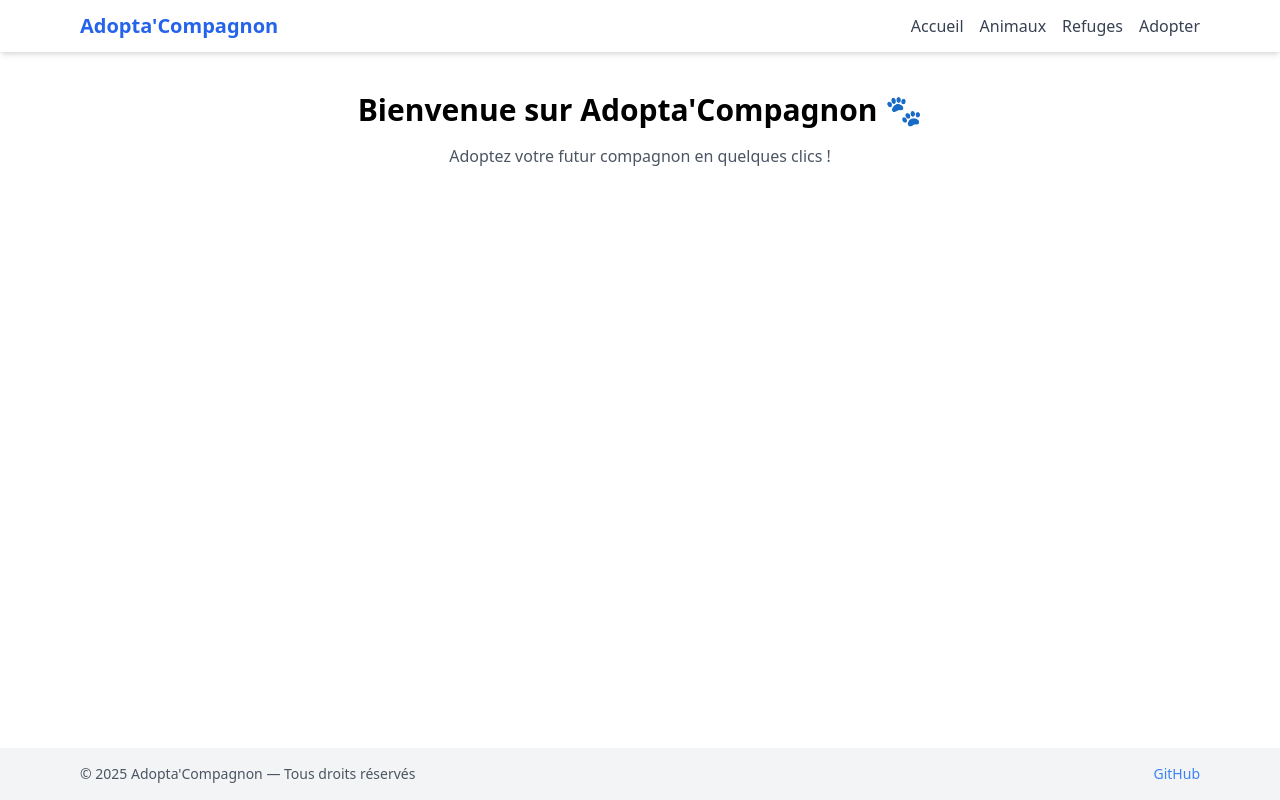
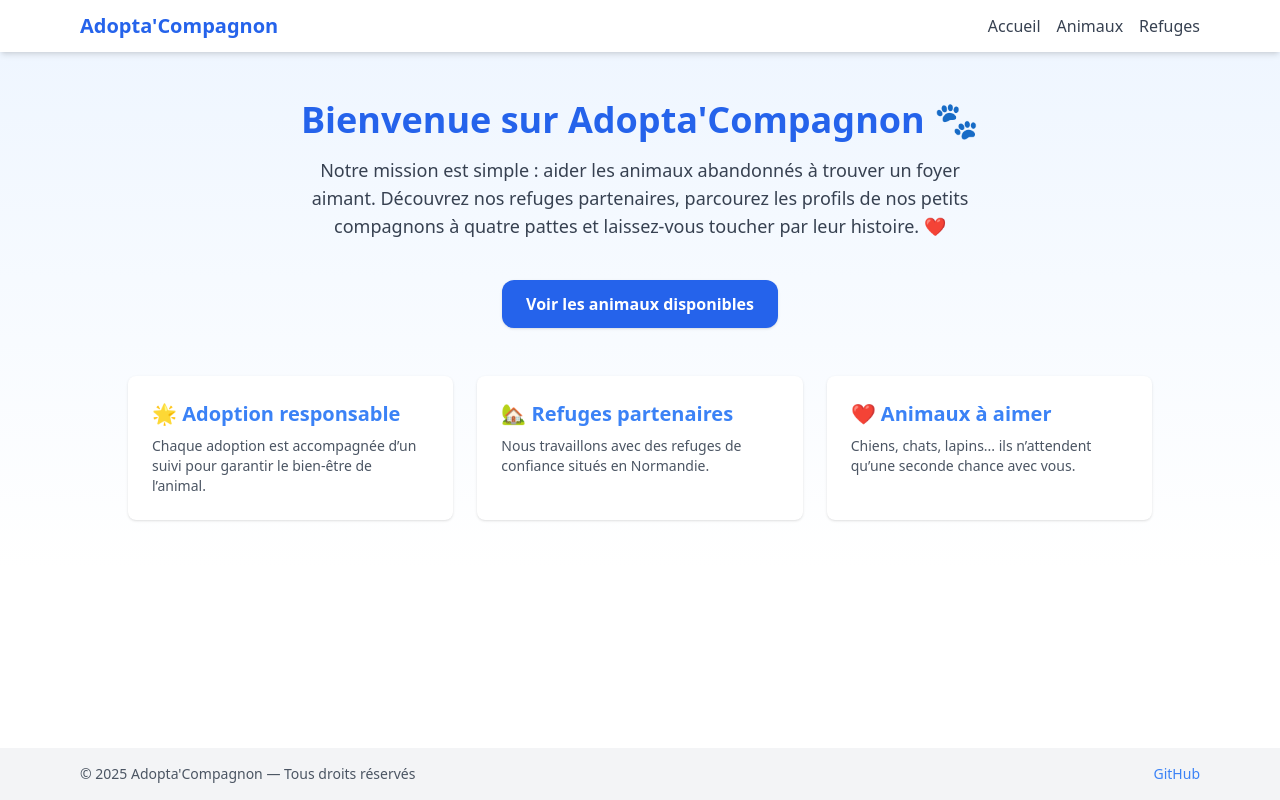
Before and after one commit to Tom-Dln/adopta-frontend, a Vue app: page / in a window 1280 px wide. Built offline with nearby package versions, Linux system fonts and the light colour scheme.

Commit message:
First Polish

```diff
--- a/src/components/Navbar.vue
+++ b/src/components/Navbar.vue
@@ -6,7 +6,6 @@
         <router-link to="/" class="hover:text-blue-500">Accueil</router-link>
         <router-link to="/animals" class="hover:text-blue-500">Animaux</router-link>
         <router-link to="/shelters" class="hover:text-blue-500">Refuges</router-link>
-        <router-link to="/adopt/1" class="hover:text-blue-500">Adopter</router-link>
       </div>
     </div>
   </nav>
--- a/src/pages/Home.vue
+++ b/src/pages/Home.vue
@@ -1,6 +1,37 @@
 <template>
-  <div class="text-center p-10">
-    <h1 class="text-3xl font-bold">Bienvenue sur Adopta'Compagnon 🐾</h1>
-    <p class="text-gray-600 mt-4">Adoptez votre futur compagnon en quelques clics !</p>
+  <div class="bg-gradient-to-b from-blue-50 to-white py-12 px-4 text-center">
+    <h1 class="text-4xl font-extrabold text-blue-600 mb-4">Bienvenue sur Adopta'Compagnon 🐾</h1>
+    <p class="text-lg text-gray-700 max-w-2xl mx-auto mb-6">
+      Notre mission est simple : aider les animaux abandonnés à trouver un foyer aimant.
+      Découvrez nos refuges partenaires, parcourez les profils de nos petits compagnons à quatre pattes
+      et laissez-vous toucher par leur histoire. ❤️
+    </p>
+    <router-link
+      to="/animals"
+      class="inline-block mt-4 px-6 py-3 bg-blue-600 text-white font-semibold rounded-xl shadow hover:bg-blue-700 transition"
+    >
+      Voir les animaux disponibles
+    </router-link>
+
+    <div class="mt-12 grid gap-6 grid-cols-1 md:grid-cols-3 max-w-5xl mx-auto text-left">
+      <div class="bg-white p-6 rounded-lg shadow hover:shadow-lg transition">
+        <h2 class="text-xl font-bold text-blue-500 mb-2">🌟 Adoption responsable</h2>
+        <p class="text-sm text-gray-600">
+          Chaque adoption est accompagnée d’un suivi pour garantir le bien-être de l’animal.
+        </p>
+      </div>
+      <div class="bg-white p-6 rounded-lg shadow hover:shadow-lg transition">
+        <h2 class="text-xl font-bold text-blue-500 mb-2">🏡 Refuges partenaires</h2>
+        <p class="text-sm text-gray-600">
+          Nous travaillons avec des refuges de confiance situés en Normandie.
+        </p>
+      </div>
+      <div class="bg-white p-6 rounded-lg shadow hover:shadow-lg transition">
+        <h2 class="text-xl font-bold text-blue-500 mb-2">❤️ Animaux à aimer</h2>
+        <p class="text-sm text-gray-600">
+          Chiens, chats, lapins... ils n’attendent qu’une seconde chance avec vous.
+        </p>
+      </div>
+    </div>
   </div>
 </template>
```
